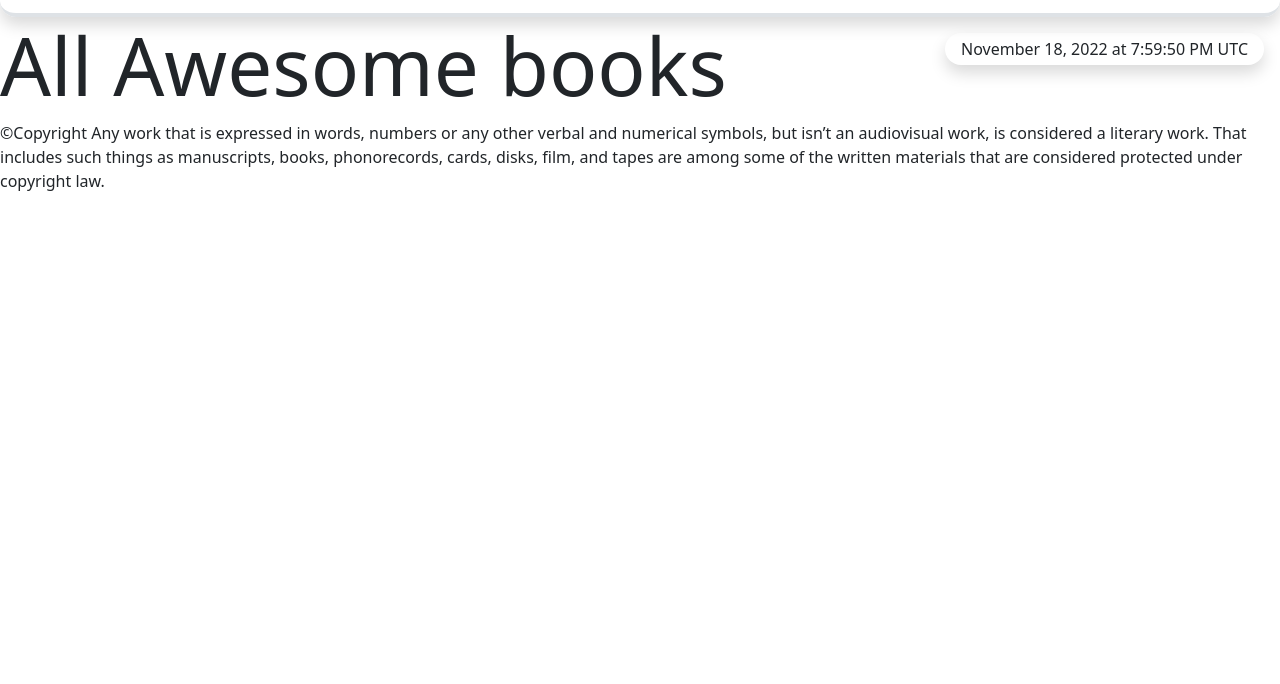
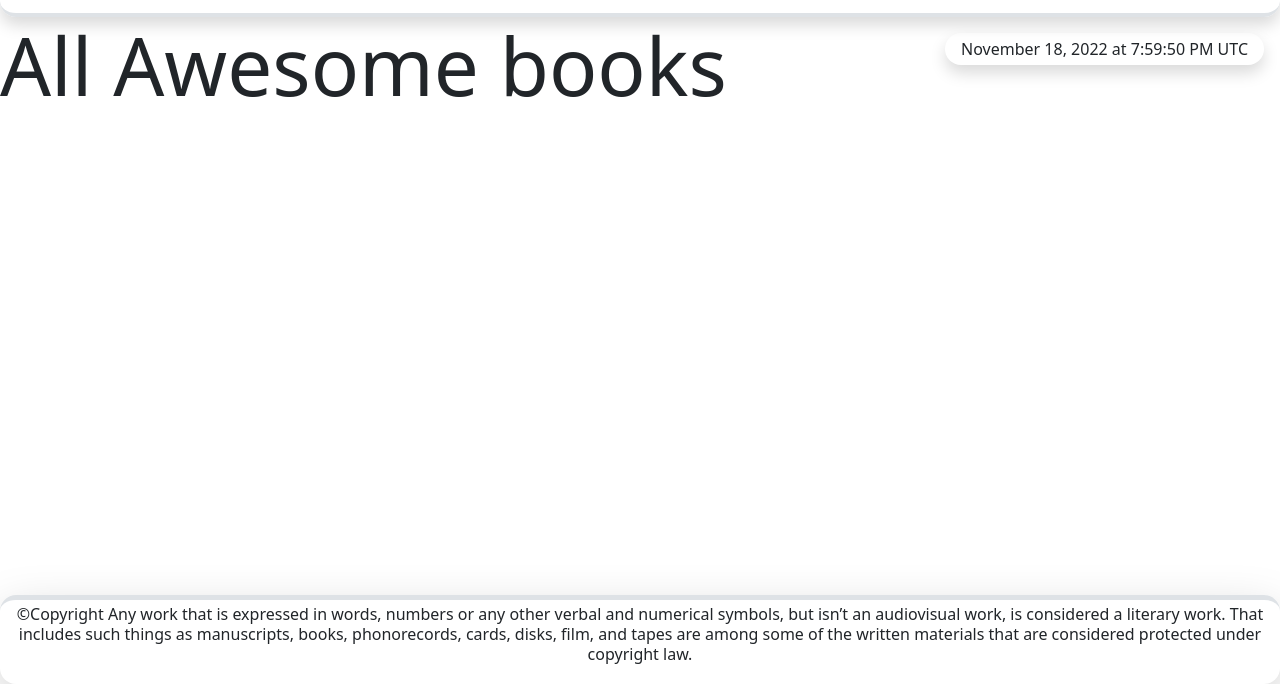
Before and after one commit to mikemtzp/Awesome-books-es6, a website with bundled scripts: page index.html in a window 1280 px wide. Shown: the part 116-800 px from the top of the page. Built offline with nearby package versions, Linux system fonts and the light colour scheme.

Commit message:
Add footer style

```diff
--- a/index.html
+++ b/index.html
@@ -54,8 +54,8 @@
     </section>
   </main>
 
-  <footer class="footer">
-    <p>©Copyright Any work that is expressed in words, numbers or any other verbal and numerical symbols, but isn’t an audiovisual work, is considered a literary work. That includes such things as manuscripts, books, phonorecords, cards, disks, film, and tapes are among some of the written materials that are considered protected under copyright law.</p>
+  <footer class="footer p-1 border-top border-5 rounded-4 shadow-lg position-absolute bottom-0">
+    <p class="text-center fs-6 fw-lighter lh-sm">©Copyright Any work that is expressed in words, numbers or any other verbal and numerical symbols, but isn’t an audiovisual work, is considered a literary work. That includes such things as manuscripts, books, phonorecords, cards, disks, film, and tapes are among some of the written materials that are considered protected under copyright law.</p>
   </footer>
 
   <script type="module" src="index.js"></script>
```
